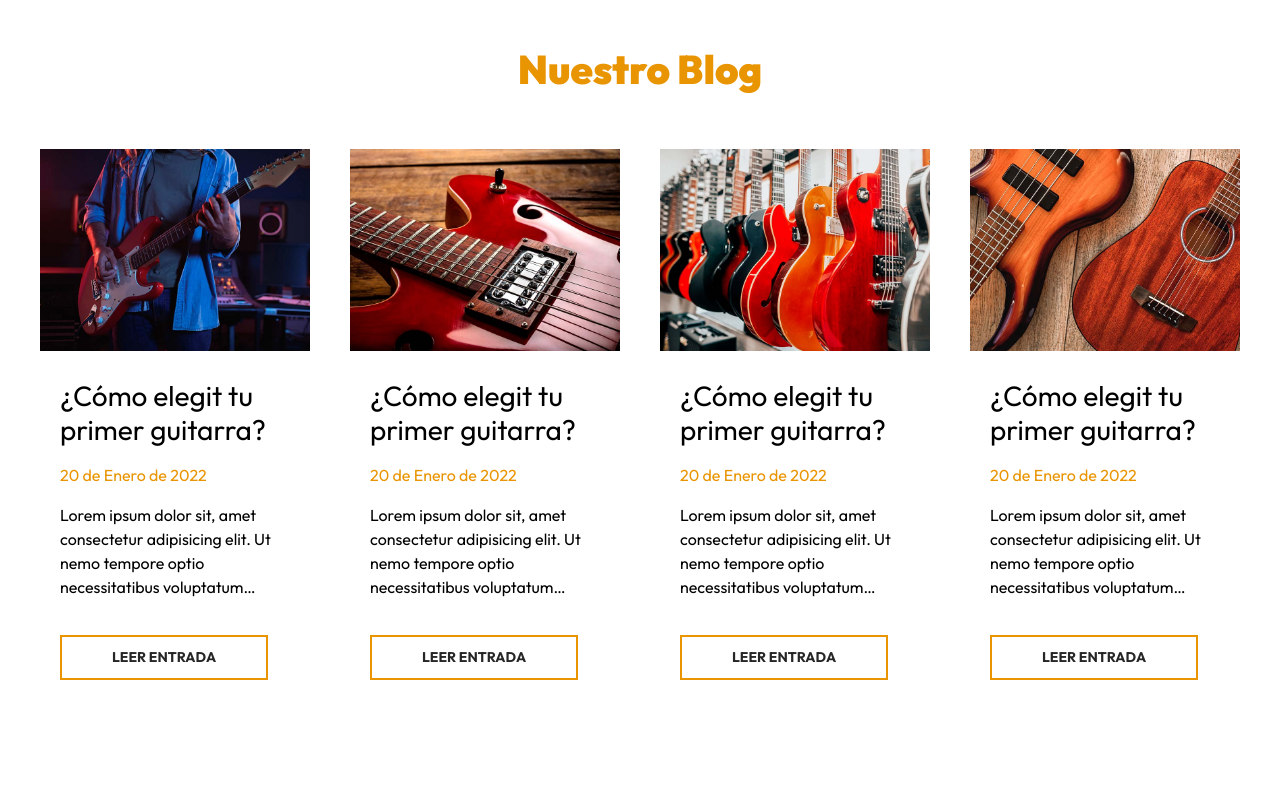
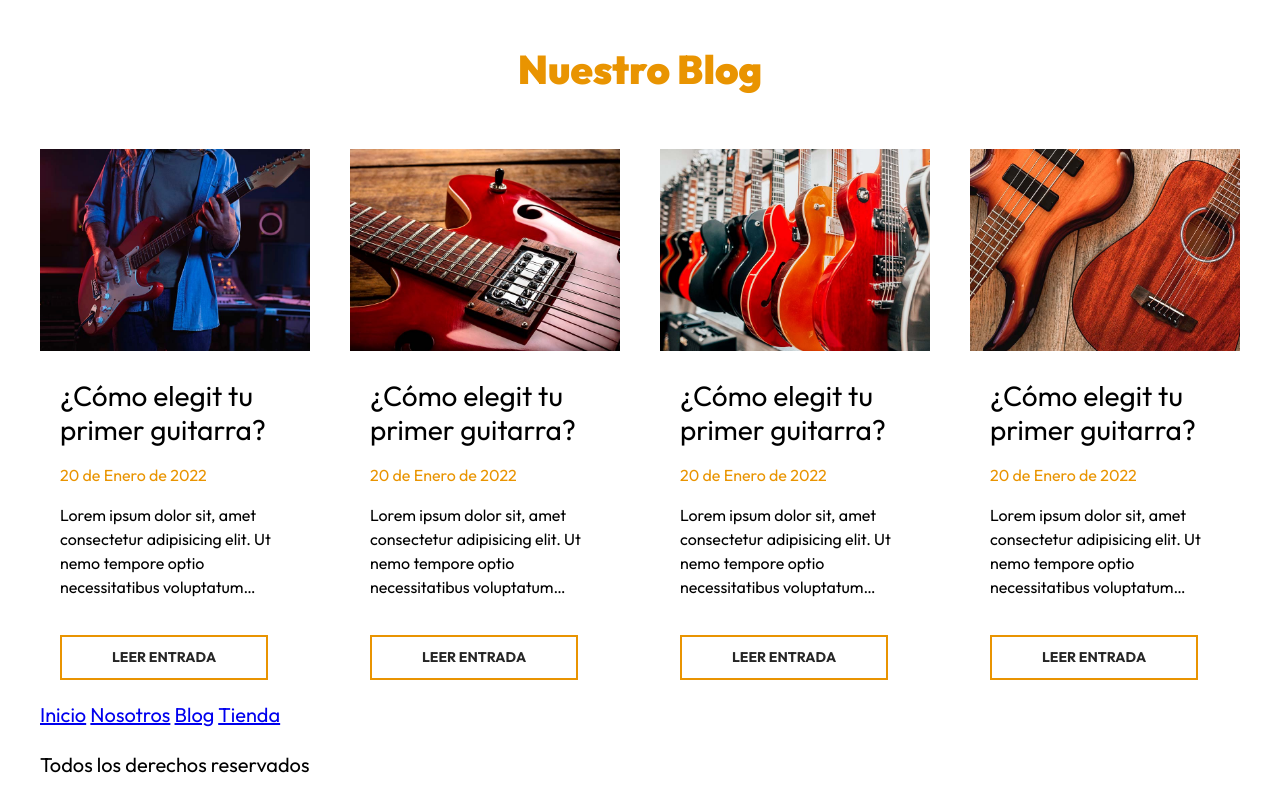
Before and after one commit to LuisMarioSolano/GuitarLA, a plain HTML site: page index.html in a window 1280 px wide. Shown: the part 3409-4209 px from the top of the page. Before the commit the page ends 4109 px from the top, so only its background shows below. Drawn offline with Linux system fonts and the light colour scheme.

Commit message:
Update index.html: add elements for .footer

```diff
--- a/index.html
+++ b/index.html
@@ -352,5 +352,17 @@
         </article>
       </div>
     </section>
+
+    <footer class="footer">
+      <div class="footer__contenedor footer__contenido">
+        <nav class="footer__nav">
+          <a class="footer__enlace" href="index.html">Inicio</a>
+          <a class="footer__enlace" href="nosotros.html">Nosotros</a>
+          <a class="footer__enlace" href="blog.html">Blog</a>
+          <a class="footer__enlace" href="tienda.html">Tienda</a>
+        </nav>
+        <p class="footer__copyright">Todos los derechos reservados</p>
+      </div>
+    </footer>
   </body>
 </html>
```
